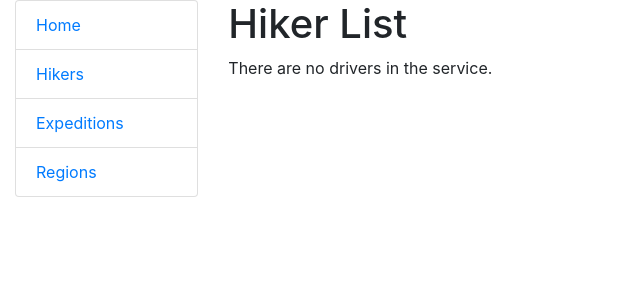
After one commit to StychukMariia/hiking-trip-manager, a Django app: page /hikers/ in a window 1280 px wide. The commit adds this page. Shown: the top 300 px of the page, without its empty margins (0-640 px from the left). Run offline with Django 5.2, Linux system fonts and the light colour scheme; data that the repository does not hold is empty.

Commit message:
implement basic hiker list and detail pages

```diff
--- a/hikes/urls.py
+++ b/hikes/urls.py
@@ -1,8 +1,14 @@
 from django.urls import path
-from .views import index
+from .views import (
+    index,
+    HikerListView,
+    HikerDetailView
+)
 
 app_name = "hikes"
 
 urlpatterns = [
     path("", index, name="index"),
+    path("hikers/", HikerListView.as_view(), name="hiker-list"),
+    path("hikers/<int:pk>/", HikerDetailView.as_view(), name="hiker-detail"),
 ]
--- a/hikes/views.py
+++ b/hikes/views.py
@@ -1,4 +1,5 @@
 from django.shortcuts import render
+from django.views.generic import ListView, DetailView
 
 from hikes.models import (
     Hiker,
@@ -23,3 +24,11 @@ def index(request):
     }
 
     return render(request, "hikes/index.html", context=context)
+
+
+class HikerListView(ListView):
+    model = Hiker
+
+
+class HikerDetailView(DetailView):
+    model = Hiker
--- /dev/null
+++ b/templates/hikes/hiker_list.html
@@ -0,0 +1,31 @@
+{% extends "base.html" %}
+
+{% block content %}
+  <h1>
+    Hiker List
+  </h1>
+
+  {% if hiker_list %}
+  <table class="table">
+    <tr>
+      <th>ID</th>
+      <th>Username</th>
+      <th>First name</th>
+      <th>Last name</th>
+      <th>Fitness level</th>
+    </tr>
+  {% for hiker in hiker_list %}
+    <tr>
+      <td>{{ hiker.id }}</td>
+      <td><a href="{{ hiker.get_absolute_url }}">{{ hiker.username }}</a></td>
+      <td>{{ hiker.first_name }}</td>
+      <td>{{ hiker.last_name }}</td>
+      <td>{{ hiker.fitness_level }}</td>
+    </tr>
+  {% endfor %}
+
+  </table>
+  {% else %}
+    <p>There are no drivers in the service.</p>
+  {% endif %}
+{% endblock %}
--- a/templates/includes/sidebar.html
+++ b/templates/includes/sidebar.html
@@ -1,6 +1,6 @@
 <ul class="sidebar-nav list-group">
   <li class="list-group-item"><a href="{% url "hikes:index" %}">Home</a></li>
-  <li class="list-group-item"><a href="#">Hikers</a></li>
+  <li class="list-group-item"><a href="{% url "hikes:hiker-list" %}">Hikers</a></li>
   <li class="list-group-item"><a href="#">Expeditions</a></li>
   <li class="list-group-item"><a href="#">Regions</a></li>
 </ul>
```
Also changed, not shown: templates/hikes/hiker_detail.html (added, +25 -0 lines).
